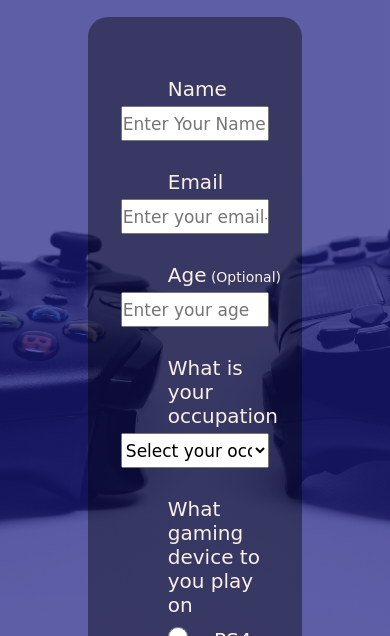
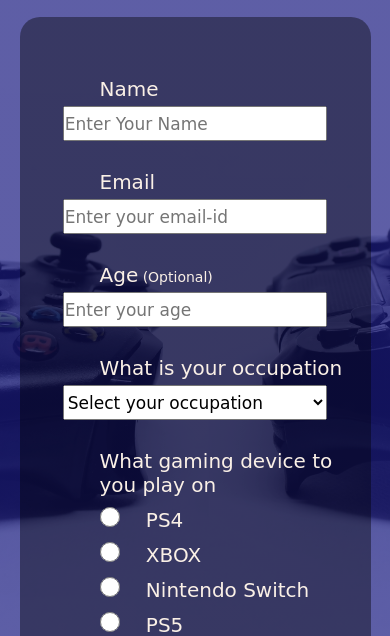
Before and after one commit to SsgssAddy/Corsera-Project, a plain HTML site: page index.html in a window 390 px wide. Shown: the part 208-844 px from the top of the page. Drawn offline with Linux system fonts and the light colour scheme.

Commit message:
media query adjusted

```diff
--- a/style.css
+++ b/style.css
@@ -27,6 +27,11 @@ body{
     border-radius: 20px;
     text-align: left;
     padding: 60px 20px 60px 20px;
+}
+@media screen and (max-width: 992px) {
+#form{
+    max-width: 90%;
+}
 }
 input:focus {
     outline: none !important;
```
